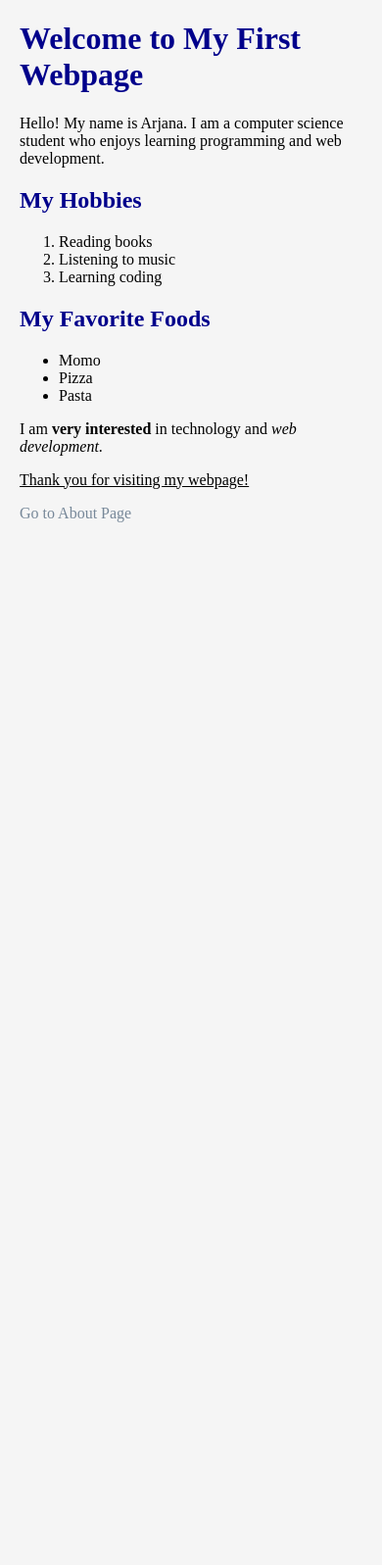
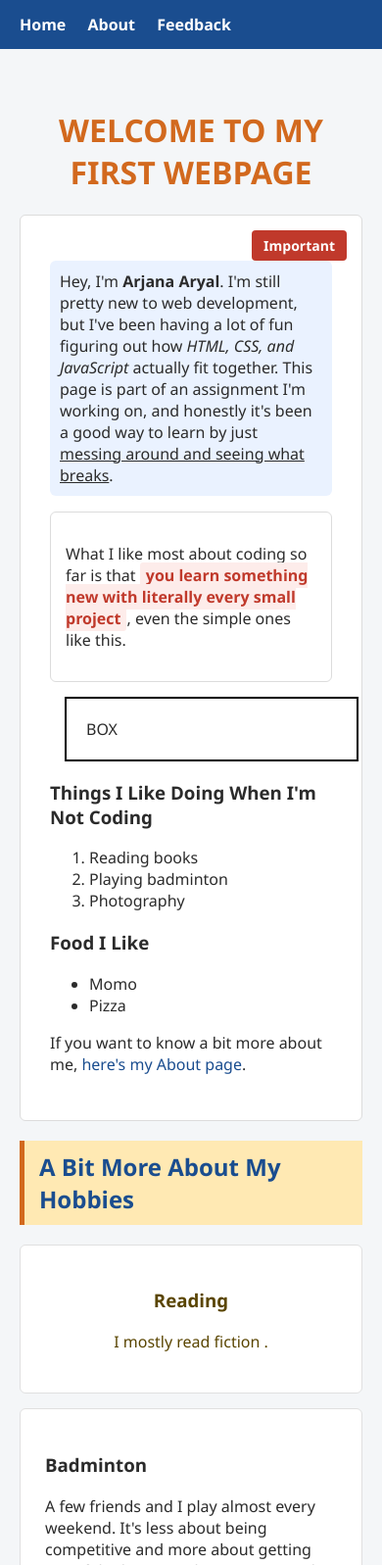
Before and after one commit to arjanaaryal535-pixel/Web-development, a plain HTML site: page index.html in a window 390 px wide. Shown: the top 1597 px of the page at 98% size. Before the commit the page ends 844 px from the top, so only its background shows below. Drawn offline with Linux system fonts and the light colour scheme.

Commit message:
Week 2 assignment

```diff
--- a/css/index.css
+++ /dev/null
@@ -1,33 +0,0 @@
-body {
-    font-family: 'Times New Roman', Times, serif;
-    background-color: #f5f5f5;
-    margin: 20px;
-}
-
-h1, h2, h3 {
-    color: darkblue;
-}
-
-p {
-    font-size: 16px;
-}
-
-a {
-    color: lightslategray;
-    text-decoration: none;
-}
-
-form {
-    background-color: black;
-    padding: 20px;
-    width: 400px;
-    border-radius: 10px;
-}
-
-input,
-textarea,
-select {
-    width: 100%;
-    padding: 8px;
-    margin-top: 5px;
-}
--- /dev/null
+++ b/css/style.css
@@ -0,0 +1,192 @@
+/* ---------- Page-wide basics ---------- */
+body {
+  background-color: #f4f6f8;
+  font-family: "Segoe UI", Arial, sans-serif;
+  margin: 0;
+  padding: 0;
+  color: #2b2b2b;
+}
+
+h1, h2 {
+  color: #1a4d8f;
+}
+
+/* ---------- Element selector ---------- */
+p {
+  font-size: 16px;
+}
+
+/* ---------- Class selector ---------- */
+.intro-text {
+  background-color: #eaf2ff;
+  padding: 10px;
+  border-radius: 6px;
+  text-align: left;
+}
+
+/* ---------- ID selector ---------- */
+#main-heading {
+  color: #d2691e;
+  text-align: center;
+  text-transform: uppercase;
+}
+
+/* ---------- Text, color, background ---------- */
+.highlight-section {
+  background-color: #fff3cd;
+  color: #5a4500;
+  text-align: center;
+  padding: 15px;
+  margin: 20px 0;
+  border-radius: 6px;
+}
+
+/* ---------- Box model ---------- */
+.box-model-div {
+  width: 300px;
+  padding: 20px;
+  border: 2px solid black;
+  margin: 15px;
+  box-sizing: border-box;
+  background-color: #ffffff;
+}
+
+/* ---------- Div and span ---------- */
+.content-div {
+  background-color: #ffffff;
+  padding: 15px;
+  margin: 15px 0;
+  border: 1px solid #dcdcdc;
+  border-radius: 6px;
+}
+
+.highlight-span {
+  color: #c0392b;
+  font-weight: bold;
+  background-color: #fdecea;
+  padding: 2px 6px;
+  border-radius: 3px;
+}
+
+.page-wrapper {
+  max-width: 900px;
+  margin: 0 auto;
+  padding: 20px;
+}
+
+a {
+  color: #1a4d8f;
+  text-decoration: none;
+}
+
+/* ===================== CSS POSITIONING ===================== */
+
+/* Fixed navbar */
+.fixed-navbar {
+  position: fixed;
+  top: 0;
+  left: 0;
+  width: 100%;
+  background-color: #1a4d8f;
+  padding: 14px 20px;
+  z-index: 1000;
+  box-sizing: border-box;
+}
+
+.fixed-navbar a {
+  color: #ffffff;
+  margin-right: 18px;
+  font-weight: bold;
+}
+
+/* Push content down so it isn't hidden under the fixed navbar */
+.page-content-offset {
+  margin-top: 70px;
+}
+
+/* Relative position - reference container for the absolute badge */
+.main-content {
+  position: relative;
+  background-color: #ffffff;
+  padding: 30px;
+  margin: 20px auto;
+  max-width: 850px;
+  border: 1px solid #dcdcdc;
+  border-radius: 6px;
+}
+
+/* Absolute element inside the relative container */
+.important-badge {
+  position: absolute;
+  top: 15px;
+  right: 15px;
+  background-color: #c0392b;
+  color: #ffffff;
+  padding: 6px 12px;
+  border-radius: 4px;
+  font-size: 14px;
+  font-weight: bold;
+}
+
+/* Sticky heading */
+.sticky-heading {
+  position: sticky;
+  top: 80px;
+  background-color: #ffe9b3;
+  padding: 10px 15px;
+  border-left: 5px solid #d2691e;
+  z-index: 500;
+}
+
+/* Extra scrollable sections */
+.scroll-section {
+  padding: 25px;
+  margin: 15px auto;
+  max-width: 850px;
+  background-color: #ffffff;
+  border: 1px solid #e0e0e0;
+  border-radius: 6px;
+}
+
+/* ===================== FORM STYLING ===================== */
+.feedback-form {
+  background-color: #ffffff;
+  padding: 25px;
+  border-radius: 8px;
+  border: 1px solid #dcdcdc;
+  max-width: 500px;
+}
+
+.feedback-form label {
+  display: block;
+  margin-bottom: 5px;
+  font-weight: bold;
+}
+
+.feedback-form input[type="text"],
+.feedback-form input[type="email"],
+.feedback-form select,
+.feedback-form textarea {
+  width: 100%;
+  padding: 8px;
+  margin-bottom: 15px;
+  border: 1px solid #ccc;
+  border-radius: 4px;
+  box-sizing: border-box;
+  font-family: inherit;
+  font-size: 14px;
+}
+
+.feedback-form button {
+  background-color: #1a4d8f;
+  color: #ffffff;
+  border: none;
+  padding: 10px 20px;
+  border-radius: 4px;
+  font-size: 15px;
+  cursor: pointer;
+}
+
+.feedback-form button:hover {
+  background-color: #143d70;
+}
--- a/index.html
+++ b/index.html
@@ -3,45 +3,127 @@
 <head>
   <meta charset="UTF-8">
   <meta name="viewport" content="width=device-width, initial-scale=1.0">
-    <title>Homepage</title>
+  <title>My First Webpage</title>
+  <link rel="stylesheet" href="css/style.css">
 
-    <link rel="stylesheet" href="css/index.css">
+  <!-- Internal CSS - styles just the footer -->
+  <style>
+    .page-footer {
+      text-align: center;
+      color: #777777;
+      font-size: 14px;
+      padding: 20px;
+    }
+  </style>
 </head>
 <body>
 
-    <h1>Welcome to My First Webpage</h1>
+  <!-- Fixed Navbar -->
+  <nav class="fixed-navbar">
+    <a href="index.html">Home</a>
+    <a href="about.html">About</a>
+    <a href="feedback.html">Feedback</a>
+  </nav>
 
-    <p>
-        Hello! My name is Arjana. I am a computer science student who enjoys
-        learning programming and web development.
+  <div class="page-content-offset">
+    <div class="page-wrapper">
+
+      <h1 id="main-heading">Welcome to My First Webpage</h1>
+
+      <!-- Main content - relative position, reference for the absolute badge -->
+      <div class="main-content">
+
+        <span class="important-badge">Important</span>
+
+        <p class="intro-text">
+          Hey, I'm <strong>Arjana Aryal</strong>. I'm still pretty new to web development,
+          but I've been having a lot of fun figuring out how <em>HTML, CSS, and JavaScript</em>
+          actually fit together. This page is part of an assignment I'm working on, and
+          honestly it's been a good way to learn by just <u>messing around and seeing what breaks</u>.
         </p>
 
-    <h2>My Hobbies</h2>
+        <div class="content-div">
+          <p>
+            What I like most about coding so far is that
+            <span class="highlight-span">you learn something new with literally every small project</span>,
+            even the simple ones like this.
+          </p>
+        </div>
 
+        <div class="box-model-div">
+          BOX
+        </div>
+
+        <h3>Things I Like Doing When I'm Not Coding</h3>
         <ol>
           <li>Reading books</li>
-        <li>Listening to music</li>
-        <li>Learning coding</li>
+          <li>Playing badminton</li>
+          <li>Photography</li>
         </ol>
 
-    <h2>My Favorite Foods</h2>
-
+        <h3>Food I Like</h3>
         <ul>
           <li>Momo</li>
           <li>Pizza</li>
-        <li>Pasta</li>
         </ul>
 
-    <p>
-        I am <strong>very interested</strong> in technology and
-        <em>web development</em>.
+        <!-- Inline CSS - one element only -->
+        <p style="color: #006400; font-weight: bold;">
+
         </p>
 
         <p>
-        <u>Thank you for visiting my webpage!</u>
+          If you want to know a bit more about me,
+          <a href="about.html">here's my About page</a>.
         </p>
+      </div>
 
-    <a href="about.html">Go to About Page</a>
+      <!-- Sticky heading -->
+      <h2 class="sticky-heading">A Bit More About My Hobbies</h2>
+
+      <div class="scroll-section highlight-section">
+        <h3>Reading</h3>
+        <p>
+          I mostly read fiction .
+        </p>
+      </div>
+
+      <div class="scroll-section">
+        <h3>Badminton</h3>
+        <p>
+          A few friends and I play almost every weekend. It's less about being competitive
+          and more about getting out of the house and moving around for once.
+        </p>
+      </div>
+
+      <div class="scroll-section">
+        <h3>Photography</h3>
+        <p>
+          I like taking pictures of random everyday things streets, plants, whatever
+          catches my eye. It's made me notice details I'd normally just walk past.
+        </p>
+      </div>
+
+      <div class="scroll-section">
+        <h3>Why I Got Into Web Development</h3>
+        <p>
+          Building real pages, even small ones like this, made everything click a lot faster.
+        </p>
+      </div>
+
+      <div class="scroll-section">
+        <h3>What I'm Learning Next</h3>
+        <p>
+          Right now I'm trying to get more comfortable with Javascript.
+        </p>
+      </div>
+
+    </div>
+
+    <footer class="page-footer">
+      &copy; 2026 My First Webpage. All rights reserved.
+    </footer>
+  </div>
 
 </body>
 </html>
```
Also changed, not shown: about.html (+5 -4 lines), feebback.html (+52 -69 lines). Lines whose indentation alone changed are shown as unchanged.
